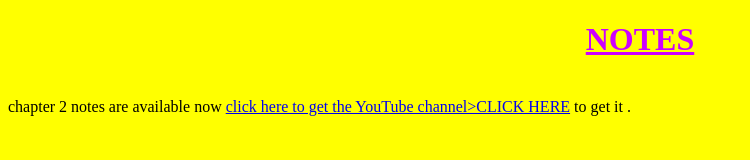
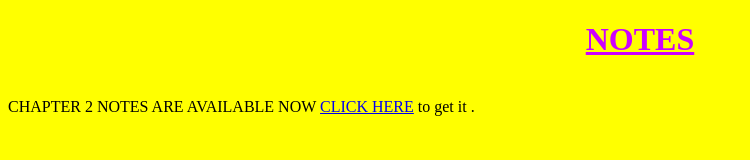
Before and after one commit to mayookhm/8TH-ENGLISH, a plain HTML site: page notes.html in a window 1280 px wide. Shown: the whole page, without its empty margins (0-750 px from the left). Drawn offline with Linux system fonts and the light colour scheme.

Commit message:
Update notes.html

```diff
--- a/notes.html
+++ b/notes.html
@@ -18,8 +18,8 @@
     <h1><b><u><center>NOTES</center></u></b></h1><br>
 
 
-    <a>chapter 2 notes are available now </a>
-      <a  href="https://drive.google.com/file/d/1SIFy0ogiFy-3sIt0s_HLlcmVrV6xZUhj/view?usp=drivesdk">click here to get the YouTube channel>CLICK HERE</a>
+    <a>CHAPTER 2 NOTES ARE AVAILABLE NOW </a>
+      <a  href="https://drive.google.com/file/d/1SIFy0ogiFy-3sIt0s_HLlcmVrV6xZUhj/view?usp=drivesdk">CLICK HERE</a>
     <a> to get it .</a>
 
 
```
